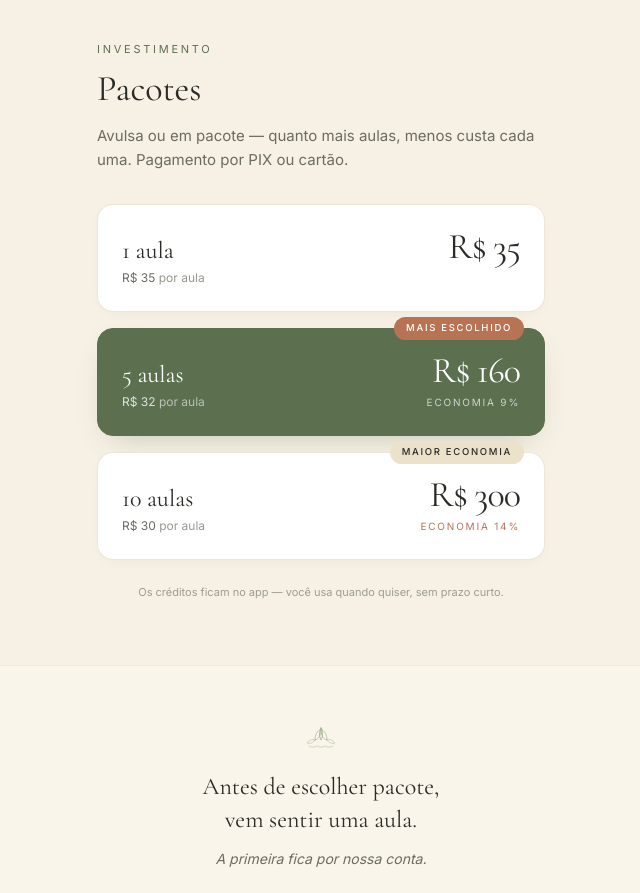
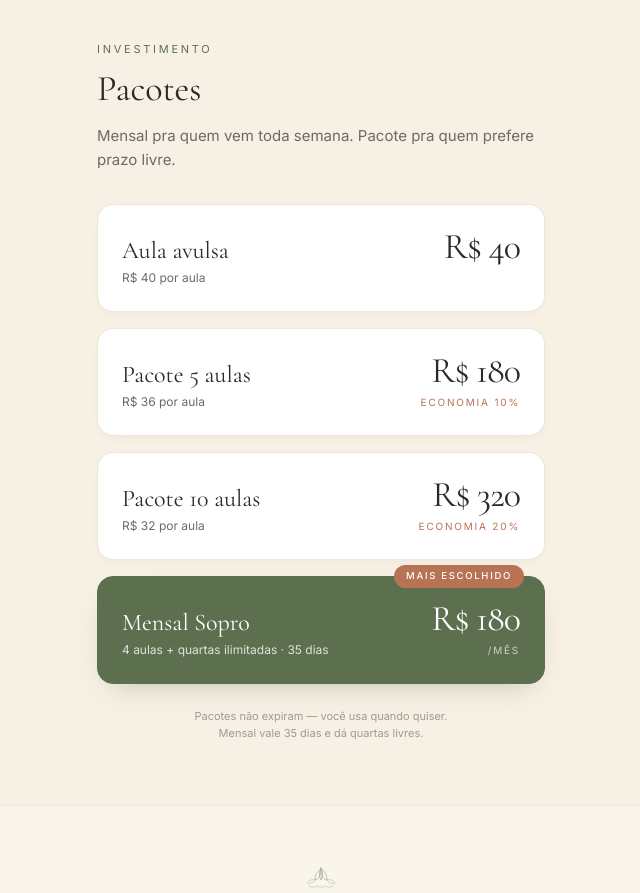
Before and after one commit to SiteupAgencia/gabyarbter-link, a Next.js app: page /yoga in a window 1280 px wide. Shown: the part 2900-3793 px from the top of the page, without its empty margins (319-959 px from the left). Built offline with nearby package versions, Linux system fonts and the light colour scheme.

Commit message:
feat(yoga): preços novos + Mensal Sopro destacado
- Avulsa R$40, Pacote 5 R$180, Pacote 10 R$320
- Mensal Sopro R$180/mês (4 aulas + quartas ilimitadas, 35d) com destaque sage

```diff
--- a/app/yoga/page.tsx
+++ b/app/yoga/page.tsx
@@ -18,10 +18,29 @@ const URL_WHATSAPP = "https://wa.me/message/E6RZKY2Y72LEB1";
 
 // Pacotes — confirmar com a Gaby se quer manter esse esquema de desconto
 // (1 aula avulsa, e descontos progressivos em 5 e 10).
-const PACOTES = [
-  { aulas: 1,  total: 35,  destaque: false },
-  { aulas: 5,  total: 160, destaque: true,  selo: "Mais escolhido" },
-  { aulas: 10, total: 300, destaque: false, selo: "Maior economia" },
+type Pacote = {
+  tipo: "avulsa" | "pacote" | "mensal";
+  label: string;
+  total: number;
+  porAula?: number;
+  aulas?: number;
+  bonus?: string;
+  selo?: string;
+  destaque?: boolean;
+};
+
+const PACOTES: Pacote[] = [
+  { tipo: "avulsa", label: "Aula avulsa",   total: 40, aulas: 1, porAula: 40 },
+  { tipo: "pacote", label: "Pacote 5 aulas", total: 180, aulas: 5, porAula: 36 },
+  { tipo: "pacote", label: "Pacote 10 aulas", total: 320, aulas: 10, porAula: 32 },
+  {
+    tipo: "mensal",
+    label: "Mensal Sopro",
+    total: 180,
+    bonus: "4 aulas + quartas ilimitadas · 35 dias",
+    destaque: true,
+    selo: "Mais escolhido",
+  },
 ];
 
 // Relatos — placeholder com nomes fictícios pra Gaby substituir
@@ -283,83 +302,93 @@ function Pacotes() {
           Pacotes
         </h2>
         <p className="mt-4 text-[15px] text-ink-soft leading-relaxed">
-          Avulsa ou em pacote — quanto mais aulas, menos custa cada uma.
-          Pagamento por PIX ou cartão.
+          Mensal pra quem vem toda semana. Pacote pra quem prefere prazo livre.
         </p>
 
         <div className="mt-8 space-y-4">
-          {PACOTES.map((p) => (
-            <PacoteCard key={p.aulas} {...p} />
+          {PACOTES.map((p, i) => (
+            <PacoteCard key={i} {...p} />
           ))}
         </div>
 
         <p className="mt-6 text-center text-[11px] text-ink-mute">
-          Os créditos ficam no app — você usa quando quiser, sem prazo curto.
+          Pacotes não expiram — você usa quando quiser.
+          <br />
+          Mensal vale 35 dias e dá quartas livres.
         </p>
       </div>
     </section>
   );
 }
 
-function PacoteCard({
-  aulas, total, destaque, selo,
-}: {
-  aulas: number;
-  total: number;
-  destaque?: boolean;
-  selo?: string;
-}) {
-  const porAula = (total / aulas).toFixed(0);
-  const desconto = aulas === 1 ? null : Math.round((1 - total / (aulas * 35)) * 100);
+function PacoteCard(p: Pacote) {
+  const isMensal = p.tipo === "mensal";
+  const desconto =
+    p.tipo === "pacote" && p.aulas && p.porAula
+      ? Math.round((1 - p.total / (p.aulas * 40)) * 100)
+      : null;
 
   return (
     <div
       className={cn(
         "relative rounded-2xl p-6 border transition-all",
-        destaque
+        p.destaque
           ? "bg-sage-700 text-paper border-sage-700 shadow-[0_12px_32px_-16px_rgba(92,112,80,0.45)]"
           : "bg-paper text-ink border-sand-deep/50 shadow-[0_4px_18px_-12px_rgba(60,60,55,0.18)]"
       )}
     >
-      {selo && (
+      {p.selo && (
         <span
           className={cn(
             "absolute -top-3 right-5 text-[9.5px] uppercase tracking-[0.18em] px-3 py-1 rounded-full font-medium",
-            destaque ? "bg-terra text-paper" : "bg-sand text-ink"
+            p.destaque ? "bg-terra text-paper" : "bg-sand text-ink"
           )}
         >
-          {selo}
+          {p.selo}
         </span>
       )}
 
       <div className="flex items-baseline justify-between gap-3">
-        <div>
-          <p className="font-serif text-2xl leading-none">
-            {aulas} {aulas === 1 ? "aula" : "aulas"}
-          </p>
+        <div className="min-w-0">
+          <p className="font-serif text-2xl leading-none">{p.label}</p>
           <p
             className={cn(
               "text-[12px] mt-1.5",
-              destaque ? "text-paper/80" : "text-ink-soft"
+              p.destaque ? "text-paper/80" : "text-ink-soft"
             )}
           >
-            R$ {porAula} <span className="opacity-70">por aula</span>
+            {isMensal
+              ? p.bonus
+              : p.aulas && p.porAula
+              ? `R$ ${p.porAula} por aula`
+              : ""}
           </p>
         </div>
 
-        <div className="text-right">
+        <div className="text-right shrink-0">
           <p className="font-serif text-4xl leading-none tracking-tight">
-            R$ {total}
+            R$ {p.total}
           </p>
-          {desconto !== null && desconto > 0 && (
+          {isMensal ? (
             <p
               className={cn(
                 "text-[10px] uppercase tracking-[0.18em] mt-1.5",
-                destaque ? "text-paper/70" : "text-terra"
+                p.destaque ? "text-paper/70" : "text-ink-mute"
               )}
             >
-              economia {desconto}%
+              /mês
             </p>
+          ) : (
+            desconto !== null && desconto > 0 && (
+              <p
+                className={cn(
+                  "text-[10px] uppercase tracking-[0.18em] mt-1.5",
+                  p.destaque ? "text-paper/70" : "text-terra"
+                )}
+              >
+                economia {desconto}%
+              </p>
+            )
           )}
         </div>
       </div>
--- a/next.config.ts
+++ b/next.config.ts
@@ -14,6 +14,17 @@ const nextConfig: NextConfig = {
         source: "/sopro/:path*",
         destination: "https://yoga-checkin.vercel.app/sopro/:path*",
       },
+      // Proxy do fluxo de agendamento de maquiagem pro Sopro.
+      // A landing /maquiagem fica neste app (estática); /maquiagem/agendar
+      // e tudo embaixo é servido pelo yoga-checkin.
+      {
+        source: "/maquiagem/agendar",
+        destination: "https://yoga-checkin.vercel.app/maquiagem/agendar",
+      },
+      {
+        source: "/maquiagem/agendar/:path*",
+        destination: "https://yoga-checkin.vercel.app/maquiagem/agendar/:path*",
+      },
     ];
   },
 };
```
